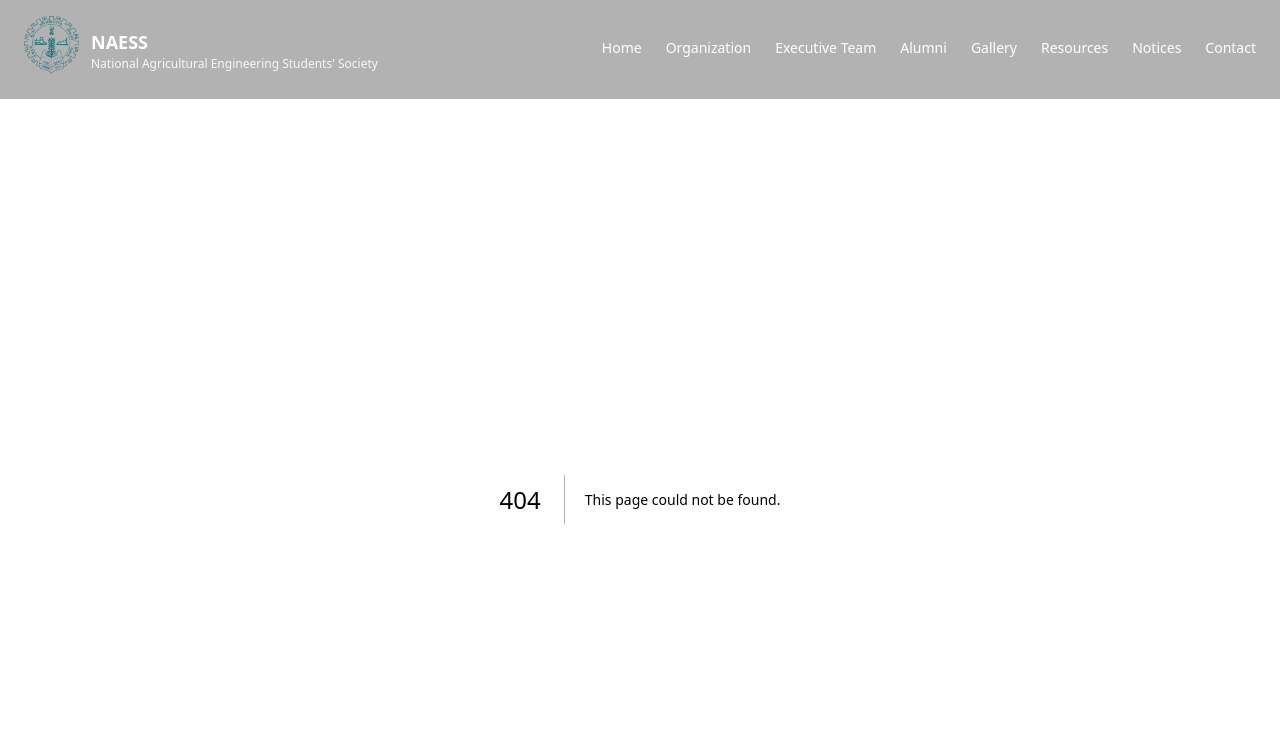
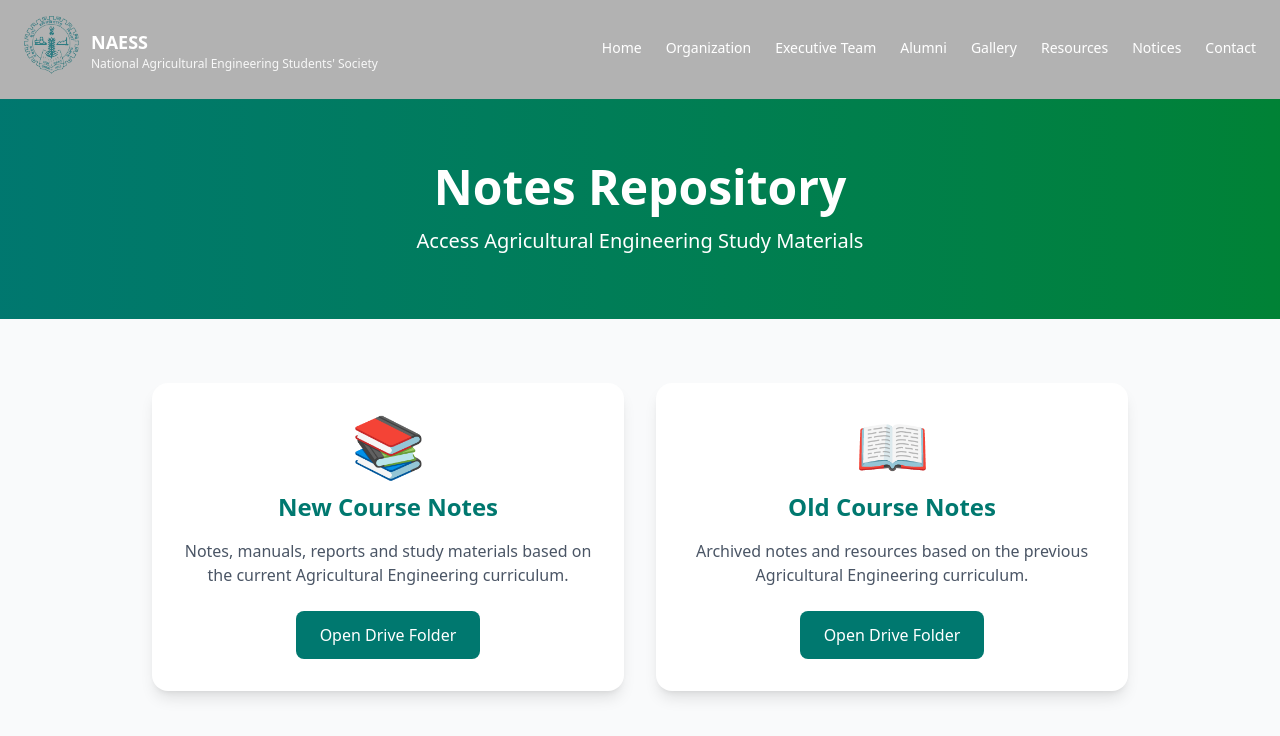
Before and after one commit to naess-c/naess-website-, a Next.js app: page /notes/materials in a window 1280 px wide. Before the commit this address had no page. Shown: the top 736 px of the page. Built offline with nearby package versions, Linux system fonts and the light colour scheme.

Commit message:
Homepage update

```diff
--- /dev/null
+++ b/app/notes/materials/page.tsx
@@ -0,0 +1,122 @@
+"use client";
+
+import { useState, useEffect, useRef } from "react";
+
+function ScaleInCard({ children, delay = 0 }: { children: React.ReactNode; delay?: number }) {
+  const [visible, setVisible] = useState(false);
+  const ref = useRef<HTMLDivElement>(null);
+
+  useEffect(() => {
+    const observer = new IntersectionObserver(
+      ([entry]) => {
+        if (entry.isIntersecting) {
+          setTimeout(() => setVisible(true), delay);
+          observer.disconnect();
+        }
+      },
+      { threshold: 0.15 }
+    );
+
+    if (ref.current) observer.observe(ref.current);
+    return () => observer.disconnect();
+  }, [delay]);
+
+  return (
+    <div
+      ref={ref}
+      className={`transition-all duration-700 ease-out ${
+        visible
+          ? "opacity-100 scale-100 translate-y-0"
+          : "opacity-0 scale-90 translate-y-8"
+      }`}
+    >
+      {children}
+    </div>
+  );
+}
+
+export default function NotesMaterialsPage() {
+  return (
+    <main className="min-h-screen bg-gray-50">
+
+      {/* Header */}
+      <section className="bg-gradient-to-r from-teal-700 to-green-700 text-white py-16">
+        <div className="max-w-6xl mx-auto text-center px-6">
+          <h1 className="text-5xl font-bold mb-4">
+            Notes Repository
+          </h1>
+
+          <p className="text-xl">
+            Access Agricultural Engineering Study Materials
+          </p>
+        </div>
+      </section>
+
+      {/* Notes Cards */}
+      <section className="max-w-5xl mx-auto px-6 py-16">
+
+        <div className="grid md:grid-cols-2 gap-8">
+
+          {/* New Course */}
+          <ScaleInCard delay={0}>
+            <div className="bg-white rounded-2xl shadow-lg p-8 text-center hover:shadow-2xl transition">
+
+              <div className="text-6xl mb-4">
+                📚
+              </div>
+
+              <h2 className="text-2xl font-bold text-teal-700 mb-4">
+                New Course Notes
+              </h2>
+
+              <p className="text-gray-600 mb-6">
+                Notes, manuals, reports and study materials based on the current Agricultural Engineering curriculum.
+              </p>
+
+
+              <a  href="https://drive.google.com/drive/u/0/folders/1953UlYRdugtsrWFcciTOQjuGbG0BwZyI"
+                target="_blank"
+                rel="noopener noreferrer"
+                className="inline-block bg-teal-700 text-white px-6 py-3 rounded-lg hover:bg-teal-800 hover:scale-105 transition-all duration-300"
+              >
+                Open Drive Folder
+              </a>
+
+            </div>
+          </ScaleInCard>
+
+          {/* Old Course */}
+          <ScaleInCard delay={150}>
+            <div className="bg-white rounded-2xl shadow-lg p-8 text-center hover:shadow-2xl transition">
+
+              <div className="text-6xl mb-4">
+                📖
+              </div>
+
+              <h2 className="text-2xl font-bold text-teal-700 mb-4">
+                Old Course Notes
+              </h2>
+
+              <p className="text-gray-600 mb-6">
+                Archived notes and resources based on the previous Agricultural Engineering curriculum.
+              </p>
+
+
+              <a  href="https://drive.google.com/drive/u/0/folders/1MJpO3sDsTrTD4iIyfT_nCs9IJKCdlFig"
+                target="_blank"
+                rel="noopener noreferrer"
+                className="inline-block bg-teal-700 text-white px-6 py-3 rounded-lg hover:bg-teal-800 hover:scale-105 transition-all duration-300"
+              >
+                Open Drive Folder
+              </a>
+
+            </div>
+          </ScaleInCard>
+
+        </div>
+
+      </section>
+
+    </main>
+  );
+}
--- a/app/notes/page.tsx
+++ b/app/notes/page.tsx
@@ -72,7 +72,7 @@ export default function NotesPage() {
       title: "Notes & Study Materials",
       description:
         "Notes, Syllabus, Manuals and Past Questions for Old and New Courses",
-      link: "/notes",
+      link: "/notes/materials",
       icon: "📖",
     },
     {
@@ -114,7 +114,7 @@ export default function NotesPage() {
           {syllabusLinks.map((item, index) => (
             <ScaleInCard key={index} delay={index * 120}>
 
-              <a  href={item.link}
+               <a href={item.link}
                 className="group block bg-white rounded-2xl shadow-lg hover:shadow-2xl transition-all duration-300 hover:-translate-y-2 p-8"
               >
 
--- a/app/syllabus/page.tsx
+++ b/app/syllabus/page.tsx
@@ -4,7 +4,7 @@ export default function SyllabusPage() {
       title: "Notes & Study Materials",
       description:
         "Notes, Syllabus, Manuals and Past Questions for Old and New Courses",
-      link: "/notes",
+      link: "/notes/materials",
       icon: "📖",
     },
     {
```
